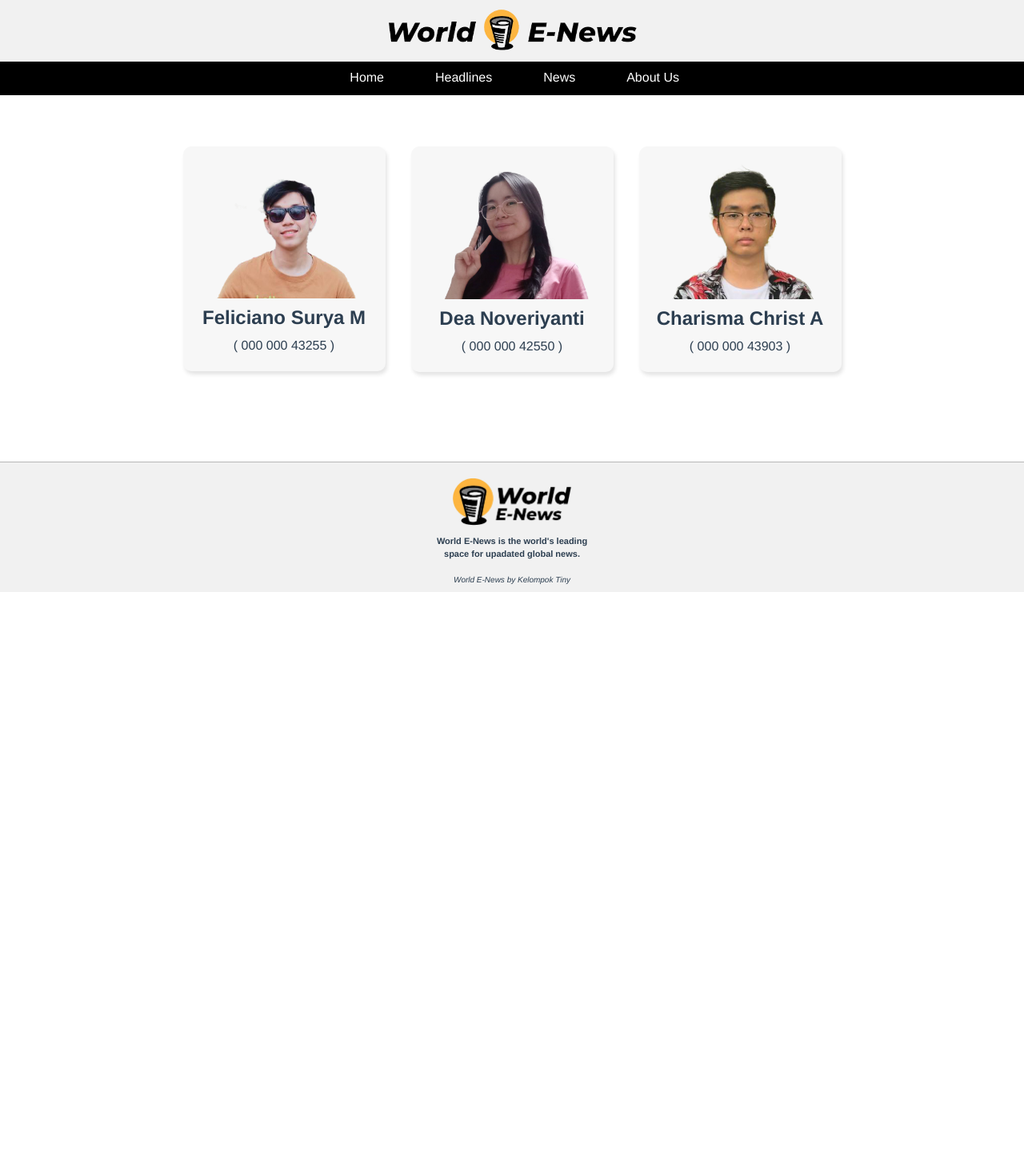
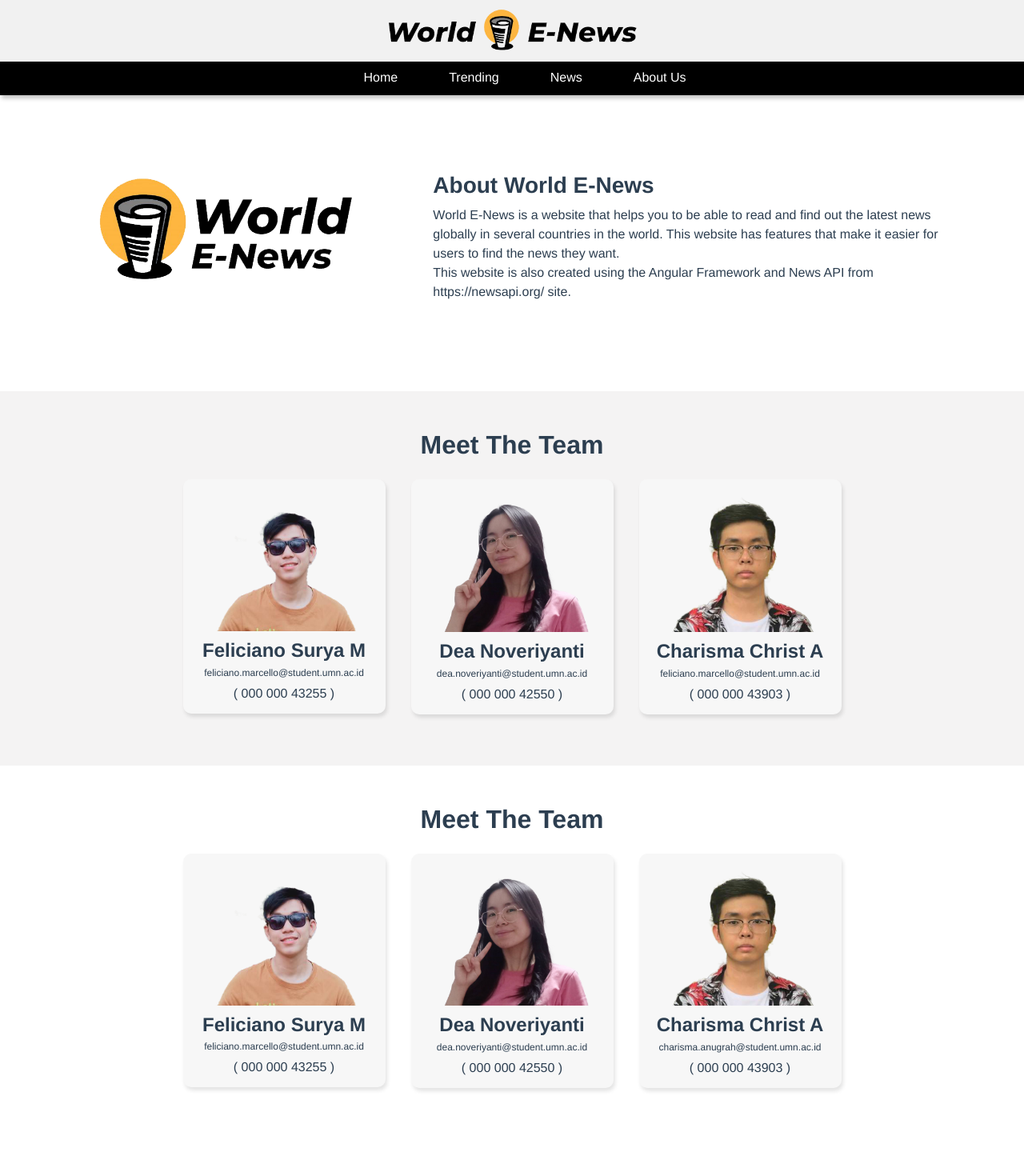
Before and after one commit to FelicianoSurya/PTI-LEC, a Vue app: page /about in a window 1280 px wide. Shown: the top 1470 px of the page at 80% size. Before the commit the page ends 800 px from the top, so only its background shows below. Built offline with nearby package versions, Linux system fonts and the light colour scheme.

Commit message:
about us dan trending

```diff
--- a/src/assets/css/aboutus.css
+++ b/src/assets/css/aboutus.css
@@ -1,6 +1,16 @@
+.about-top img{
+    width: 70%;
+}
+
 .ourteam-card img {
     width: 100%;
+    margin-bottom: 10px;
 }
+
+.ourteam-card{
+    line-height: 10px;
+}
+
 .section-6{
     background-color: white;
 }
@@ -19,9 +29,10 @@
     transform: scale(1.1);
     transition: 0.1s;
     background-color: #ffbb55;
+    color:white;
     cursor: grab;
 }
 
-.ourteam-card img {
-    margin-bottom: 10px;
+.about-top1 {
+    background-color: rgba(230, 227, 227, 0.432);
 }
--- a/src/assets/css/news.css
+++ b/src/assets/css/news.css
@@ -6,6 +6,13 @@
 
 .background img{
     width: 25%;
+}
+
+.main-navbar {
+    box-shadow: 2px 4px 5px 0px rgba(0, 0, 0, 0.11);
+    -webkit-box-shadow: 2px 4px 5px 0px rgba(0, 0, 0, 0.233);
+    -moz-box-shadow: 2px 4px 5px 0px rgba(0, 0, 0, 0.164);
+    padding: 20px;
 }
 
 .nav .nav-item{
--- a/src/components/Footer.vue
+++ b/src/components/Footer.vue
@@ -8,8 +8,8 @@
                 space for upadated global news.
             </b></p>
         </div>
-        <div class="text-center footer-note pb-2">
-            <i>World E-News by Kelompok Tiny</i>
+        <div class="footer-details text-center footer-note p-2 col-12" style="border:none">
+          &copy; 2021 World E-News
         </div>
     </div>
 
--- a/src/components/Navbar.vue
+++ b/src/components/Navbar.vue
@@ -1,13 +1,13 @@
 <template>
 
-    <div class="container-fluid p-0" style="background-color:black">
-        <div class="nav p-0 d-flex justify-content-center align-items-center">
-            <ul class="col-lg-5 col-11 d-flex m-0">
+    <div class="container-fluid p-0 main-navbar" style="background-color:black">
+        <div class="nav pX-0 d-flex">
+            <ul class="col-lg-12 col-11 d-flex m-0 justify-content-center">
                 <li class="nav-item px-3">
                     <a class="nav-link"><router-link to="/">Home</router-link></a>
                 </li>
                 <li class="nav-item px-3">
-                    <a class="nav-link"><router-link to="/news">Headlines</router-link></a>
+                    <a class="nav-link"><router-link to="/Trending">Trending</router-link></a>
                 </li>
                 <li class="nav-item px-3">
                     <a class="nav-link"><router-link to="/news">News</router-link></a>
--- a/src/components/Slide.vue
+++ b/src/components/Slide.vue
@@ -19,7 +19,7 @@
                 </div>
             </div>
             <div class="col-lg-12 pt-2 d-flex justify-content-end">
-                <router-link to=""><button class="btn btn-dark">More Headline</button></router-link>
+                <router-link to=""><button class="btn btn-dark">See More Trending News</button></router-link>
             </div>
         </div>
 
--- a/src/views/About.vue
+++ b/src/views/About.vue
@@ -1,13 +1,28 @@
 <template>
 
+  <div class="container-fluid col-lg-12 d-flex about-top p-5 row">
+    <div class="col-lg-5 justify-content-center align-items-center py-5">
+        <img src="../assets/images/logo1.png" alt="">
+    </div>
+    <div class="col-lg-7 pe-3 py-5" style="text-align:left">
+      <h3><b>About World E-News</b></h3>
+      <p>World E-News is a website that helps you to be able to read and find out the latest news
+         globally in several countries in the world. This website has features that make it easier for users to find the news they want.<br>
+          This website is also created using the Angular Framework and News API from https://newsapi.org/ site.
+      </p>
+    </div>
+  </div>
+
   <div class="container-fluid p-0">
-    <div class="section-6 py-5" id="team">
+    <div class="section-6 py-5 about-top1" id="team">
       <div class="container">
           <div class="row justify-content-center">
+              <h2><b>Meet The Team</b></h2>
               <div class="col-lg-3 col-sm-6 col-8 p-3">
                   <div class="ourteam-card text-center">
                       <img src="../assets/images/Ano.png" alt="">
                       <h4><b>Feliciano Surya M</b></h4>
+                      <p style="font-size:12px">feliciano.marcello@student.umn.ac.id</p>
                       <p class="m-0">( 000 000 43255 )</p>
                   </div>
               </div>
@@ -15,6 +30,7 @@
                   <div class="ourteam-card text-center">
                       <img src="../assets/images/Dea.png" alt="">
                       <h4><b>Dea Noveriyanti</b></h4>
+                      <p style="font-size:12px">dea.noveriyanti@student.umn.ac.id</p>
                       <p class="m-0">( 000 000 42550 )</p>
                   </div>
               </div>
@@ -22,6 +38,41 @@
                   <div class="ourteam-card text-center">
                       <img src="../assets/images/Charisma.png" alt="">
                       <h4><b>Charisma Christ A</b></h4>
+                      <p style="font-size:12px">feliciano.marcello@student.umn.ac.id</p>
+                      <p class="m-0">( 000 000 43903 )</p>
+                  </div>
+              </div>
+            </div>
+        </div>
+    </div>
+  </div>
+
+   <div class="container-fluid p-0">
+    <div class="section-6 py-5" id="team">
+      <div class="container">
+          <div class="row justify-content-center">
+              <h2><b>Meet The Team</b></h2>
+              <div class="col-lg-3 col-sm-6 col-8 p-3">
+                  <div class="ourteam-card text-center">
+                      <img src="../assets/images/Ano.png" alt="">
+                      <h4><b>Feliciano Surya M</b></h4>
+                      <p style="font-size:12px">feliciano.marcello@student.umn.ac.id</p>
+                      <p class="m-0">( 000 000 43255 )</p>
+                  </div>
+              </div>
+              <div class="col-lg-3 col-sm-6 col-8 p-3">
+                  <div class="ourteam-card text-center">
+                      <img src="../assets/images/Dea.png" alt="">
+                      <h4><b>Dea Noveriyanti</b></h4>
+                      <p style="font-size:12px">dea.noveriyanti@student.umn.ac.id</p>
+                      <p class="m-0">( 000 000 42550 )</p>
+                  </div>
+              </div>
+              <div class="col-lg-3 col-sm-6 col-8 p-3">
+                  <div class="ourteam-card text-center">
+                      <img src="../assets/images/Charisma.png" alt="">
+                      <h4><b>Charisma Christ A</b></h4>
+                      <p style="font-size:12px">charisma.anugrah@student.umn.ac.id</p>
                       <p class="m-0">( 000 000 43903 )</p>
                   </div>
               </div>
--- /dev/null
+++ b/src/views/Trending.vue
@@ -0,0 +1,84 @@
+<template>
+
+<div>
+    <div class="container mt-2 col-md-11 col-sm-9 col-11">
+        <h2>Today Top 10 Trending News</h2>
+        <div v-for="data in news" :key="data.id" class="row mb-3 box-news">
+          <div class="col-md-4 p-0 d-flex">
+              <img :src="data.urlToImage" alt="image_media">
+          </div>
+          <div class="col-md-8 p-3 d-flex flex-column align-items-start justify-content-between information">
+            <div>
+              <h3><b>{{ data.title }}</b></h3>
+              <p class="desc">{{ data.description }}</p>
+                <div class="d-flex justify-content-end">
+                  <a :href="data.url" target="_blank"><button class="btn btn-secondary btn-sm mb-1">Go To Article</button></a>
+                </div>
+            </div>
+            <div class="card-footer col-12 d-flex justify-content-end text-muted">
+                <h6>{{ data.publishedAt }}</h6>
+            </div>
+          </div>
+        </div>
+    </div>
+
+</div>
+
+</template>
+
+<script>
+import SelectLanguage from '../components/LanguageSelect.vue'
+import SortBy from '../components/SortBy.vue'
+import Search from '../components/Search.vue'
+
+export default {
+  name: 'Trending',
+  components : {
+      SelectLanguage,
+      SortBy,
+      Search,
+  },
+  data(){
+    return {
+      news : [],
+      data : {
+        q : 'social',
+        language : '',
+        from : '',
+        to : '',
+        sortBy : '',
+      }
+    }
+  },
+  mounted(){
+    this.getNews();
+  },
+  methods : {
+    getNews(){
+      axios.get('https://newsapi.org/v2/everything?q=' + this.data.q + '&language=' + this.data.language + '&from=' + this.data.from + '&to=' + this.data.to + '&sortBy='+ this.data.sortBy + '&apiKey=c43b4de0624d496890c10dec833b7275').then((res)=>{
+        this.news = res.data.articles;
+      });
+    },
+
+    changeC(country){
+        this.data.language = country;
+        this.getNews();
+    },
+
+    changeSortBy(sortBy){
+        this.data.sortBy = sortBy;
+        this.getNews();
+    },
+
+    changeq(q){
+      this.data.q = q;
+      this.getNews();
+    }
+  }
+}
+</script>
+
+<!-- Add "scoped" attribute to limit CSS to this component only -->
+<style scoped>
+  @import '../assets/css/news.css';
+</style>
```
Also changed, not shown: src/assets/css/footer.css (line endings or trailing spaces).
